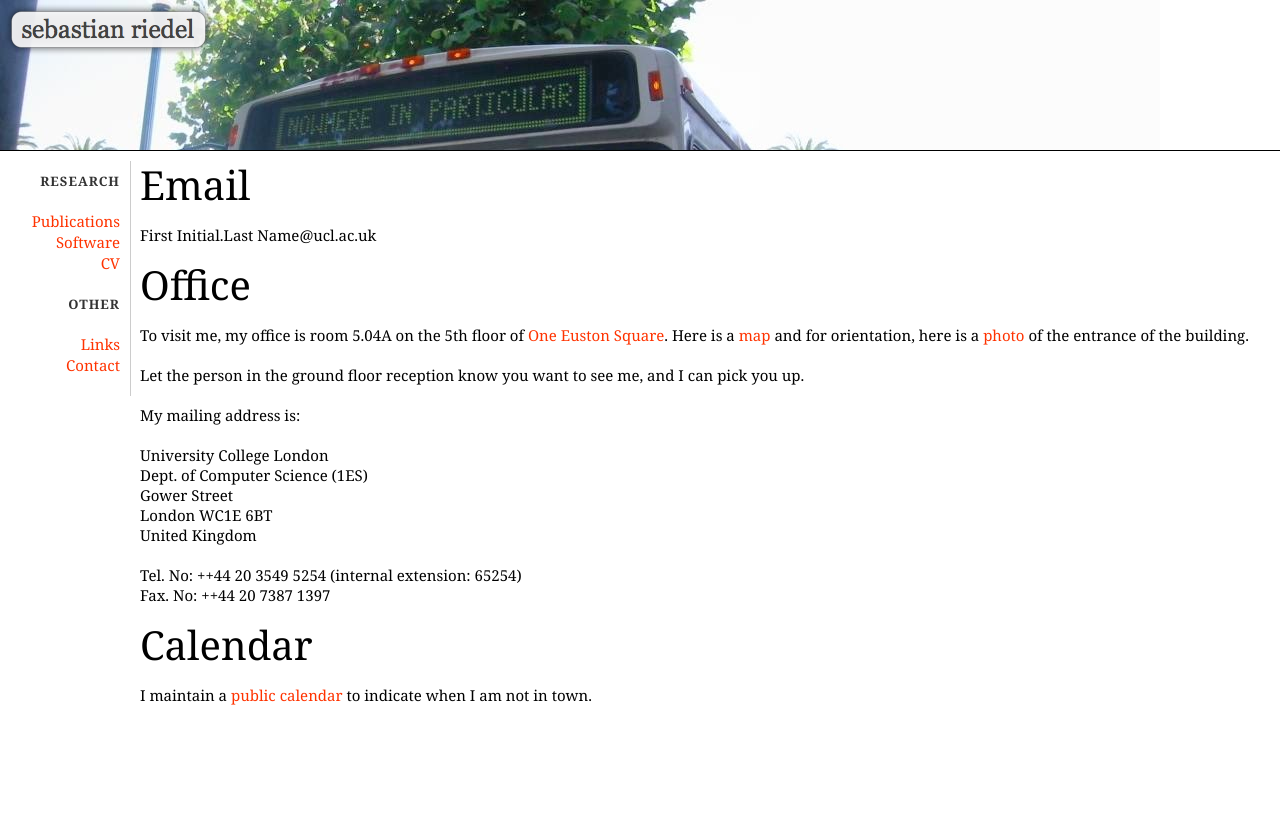
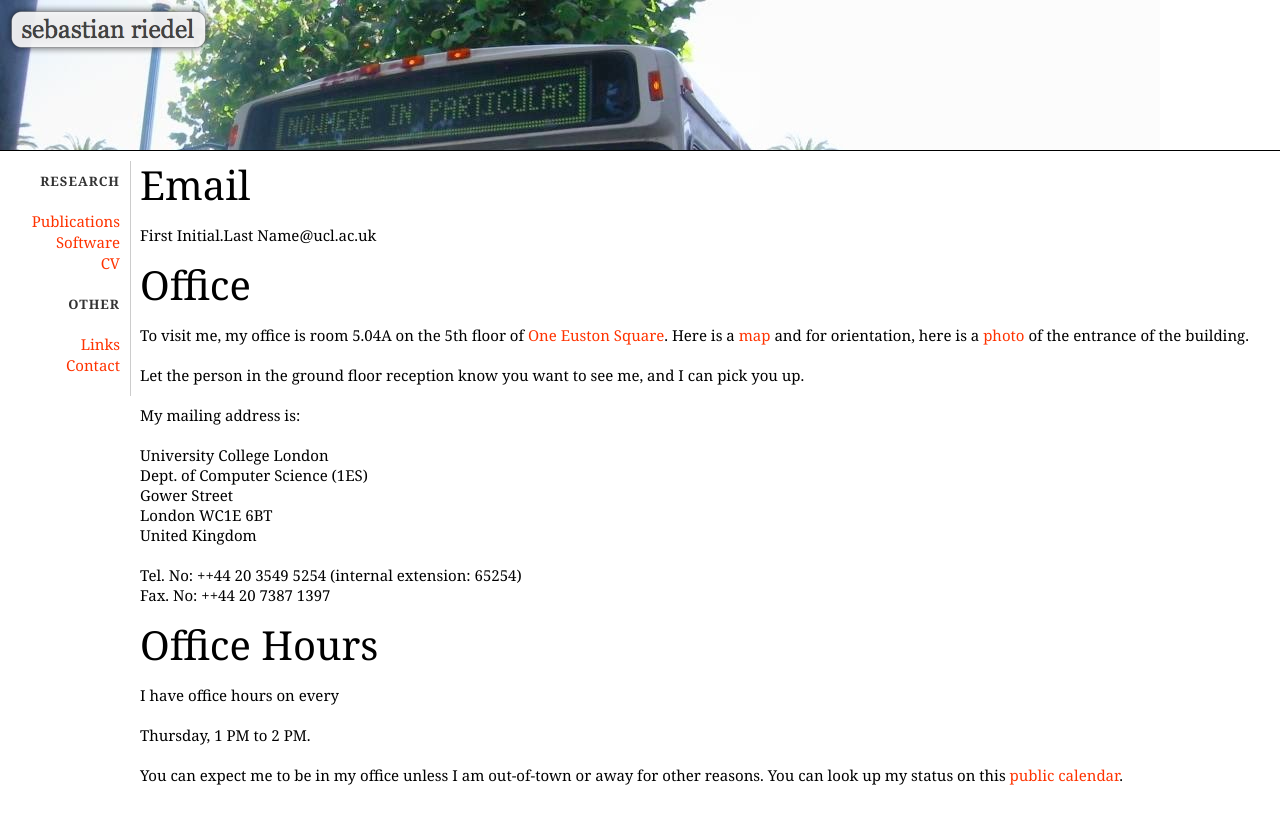
Before and after one commit to riedelcastro/riedelcastro.github.com, a Jekyll site: the page built from contact.markdown, in a window 1280 px wide. Shown: the top 824 px of the page. Built offline with Jekyll 4.4.1, drawn with Linux system fonts in a browser that asks for light colours.

Commit message:
Update contact.markdown

```diff
--- a/contact.markdown
+++ b/contact.markdown
@@ -25,7 +25,10 @@ United Kingdom <br/>
 Tel. No: ++44 20 3549 5254 (internal extension: 65254) <br>
 Fax. No: ++44 20 7387 1397
 
-Calendar
-========
+Office Hours
+============
+I have office hours on every
 
-I maintain a [public calendar](https://www.google.com/calendar/embed?src=73nhsfs6pauc4gvaas9an85apo%40group.calendar.google.com&ctz=Europe/London) to indicate when I am not in town.
+Thursday, 1 PM to 2 PM.
+
+You can expect me to be in my office unless I am out-of-town or away for other reasons. You can look up my status on this [public calendar](https://calendar.google.com/calendar/embed?src=4ahbnj9c2hfnkgdvuoqpriqdkg%40group.calendar.google.com&ctz=Europe/London).
```
